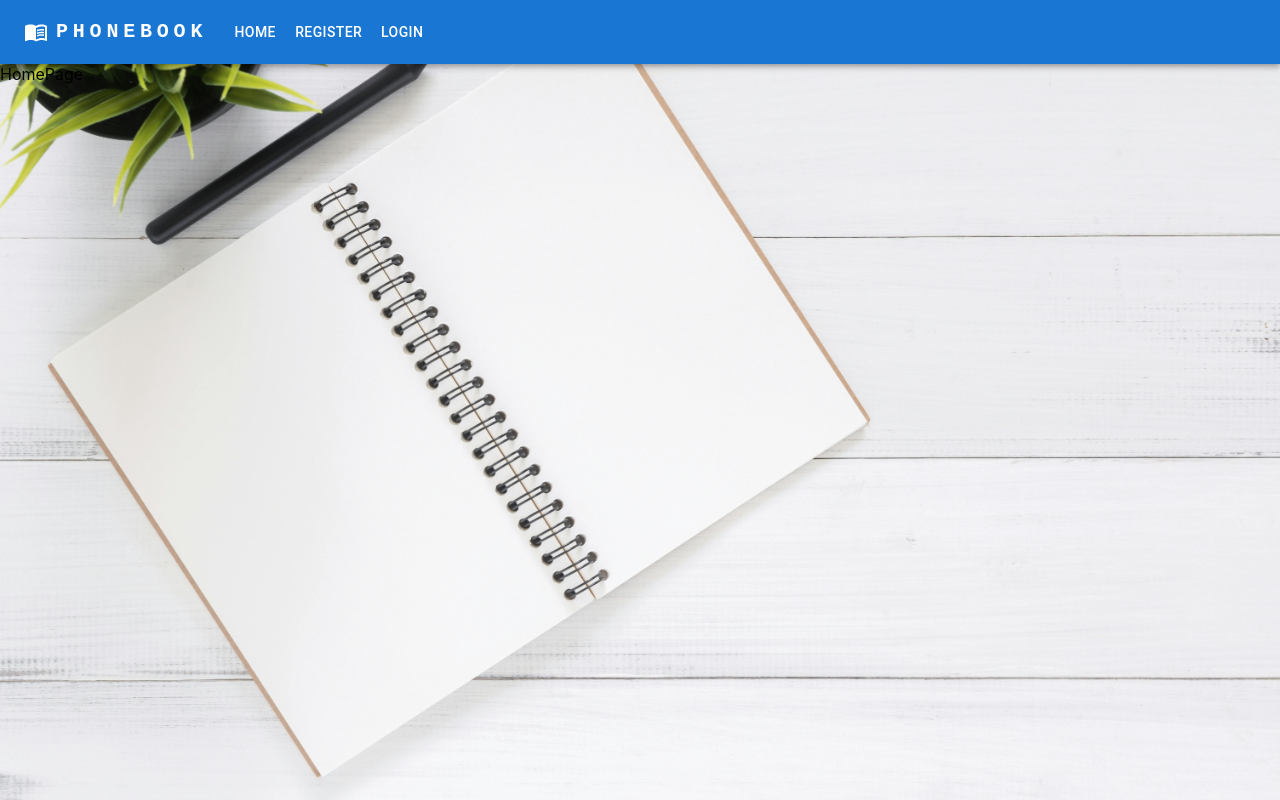
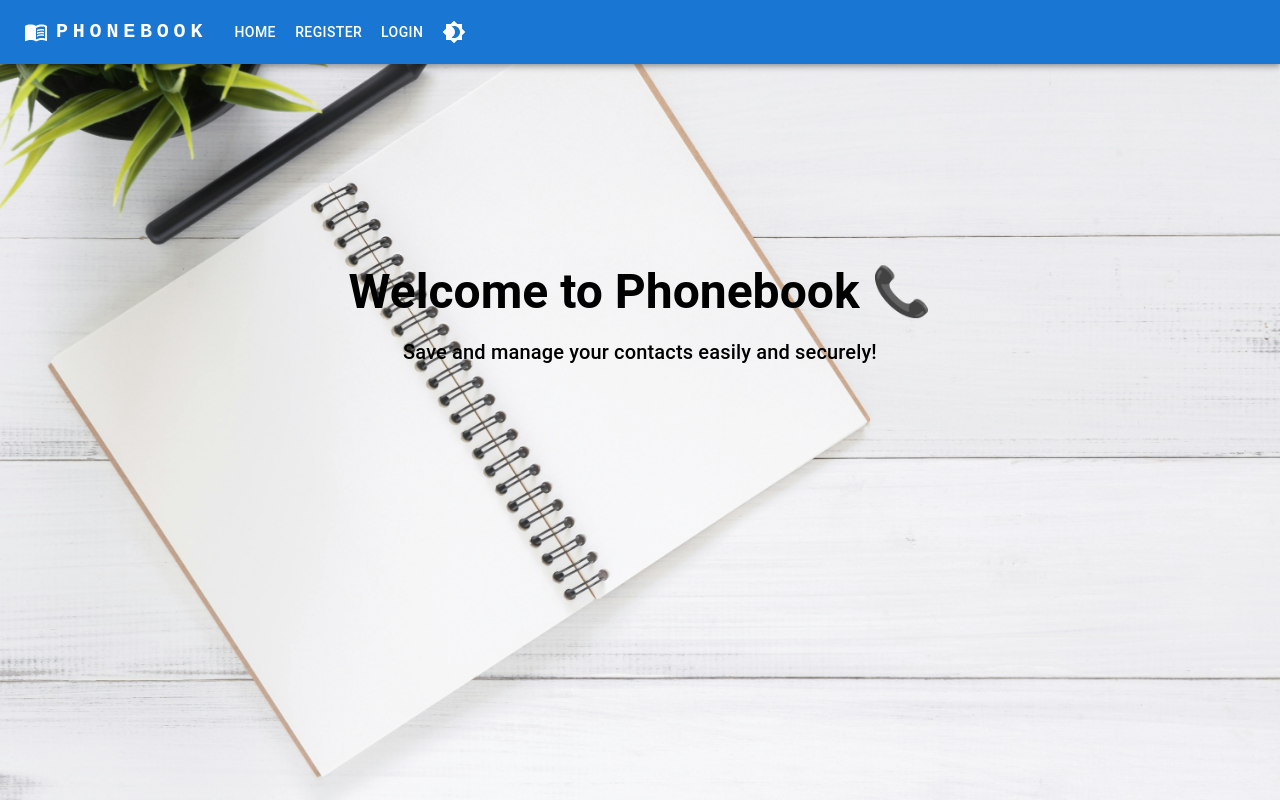
Before and after one commit to OlexTS/react-project, a React (Vite) app: page / in a window 1280 px wide. Built offline with nearby package versions, Linux system fonts and the light colour scheme.

Commit message:
add darkmode

```diff
--- a/src/components/AppBar/AppBar.jsx
+++ b/src/components/AppBar/AppBar.jsx
@@ -1,15 +1,18 @@
 import { NavLink } from "react-router-dom";
+import { useContext } from "react";
 import useAuth from "../../hooks/useAuth";
 import AuthNav from "../AuthNav/AuthNav";
 import Navigation from "../Navigation/Navigation";
 import UserMenu from "../UserMenu/UserMenu";
 import CustomAppBar from "@mui/material/AppBar";
-import {Box, Toolbar, Typography, Container} from "@mui/material";
+import { Box, Toolbar, Typography, Container, IconButton } from "@mui/material";
 import MenuBookIcon from "@mui/icons-material/MenuBook";
-
+import { ThemeContext } from "../../theme/themeContext";
+import { Brightness4, Brightness7 } from "@mui/icons-material";
 
 const AppBar = () => {
   const { isLoggedIn } = useAuth();
+  const { isDarkMode, toggleMode } = useContext(ThemeContext);
   return (
     <CustomAppBar position="static">
       <Container maxWidth="xl">
@@ -33,7 +36,16 @@ const AppBar = () => {
             PHONEBOOK
           </Typography>
           <Navigation />
-          {isLoggedIn ? <Box sx={{ marginLeft: "auto" }}><UserMenu /></Box> : <AuthNav />}
+          {isLoggedIn ? (
+            <Box sx={{ marginLeft: "auto" }}>
+              <UserMenu />
+            </Box>
+          ) : (
+            <AuthNav />
+          )}
+          <IconButton onClick={toggleMode} color="inherit">
+            {isDarkMode ? <Brightness7 /> : <Brightness4 />}
+          </IconButton>
         </Toolbar>
       </Container>
     </CustomAppBar>
--- /dev/null
+++ b/src/components/Layout/Hero/Hero.jsx
@@ -0,0 +1,19 @@
+import { Typography } from "@mui/material";
+
+const Hero = () => {
+  return (
+    <>
+      <Typography
+        variant="h3"
+        sx={{ fontWeight: 700, textAlign: "center", mt: 25 }}
+      >
+        Welcome to Phonebook 📞
+      </Typography>
+      <Typography variant="h6" sx={{ textAlign: "center", mt: 2, }}>
+        Save and manage your contacts easily and securely!
+      </Typography>
+    </>
+  );
+};
+
+export default Hero;
--- a/src/components/Layout/Layout.jsx
+++ b/src/components/Layout/Layout.jsx
@@ -1,11 +1,15 @@
 import { Outlet } from "react-router-dom";
+import { Suspense } from "react";
 import AppBar from "../AppBar/AppBar";
+import Loader from '../Loader/Loader'
 
 const Layout = () => {
   return (
     <>
       <AppBar />
-      <Outlet/>
+      <Suspense fallback={<Loader/>}>
+        <Outlet />
+      </Suspense>
     </>
   );
 };
--- a/src/main.jsx
+++ b/src/main.jsx
@@ -6,15 +6,18 @@ import { PersistGate } from "redux-persist/integration/react";
 import "./index.css";
 import App from "./components/App";
 import { persistor, store } from "./redux/store";
+import { ThemeProviderWrapper } from "./theme/themeContext";
 
 createRoot(document.getElementById("root")).render(
   <StrictMode>
     <BrowserRouter>
-      <Provider store={store}>
-        <PersistGate loading={null} persistor={persistor}>
-          <App />
-        </PersistGate>
-      </Provider>
+      <ThemeProviderWrapper>
+        <Provider store={store}>
+          <PersistGate loading={null} persistor={persistor}>
+            <App />
+          </PersistGate>
+        </Provider>
+      </ThemeProviderWrapper>
     </BrowserRouter>
   </StrictMode>
 );
--- a/src/pages/HomePage.jsx
+++ b/src/pages/HomePage.jsx
@@ -1,8 +1,9 @@
+import Hero from "../components/Layout/Hero/Hero"
 
 
 const HomePage = () => {
   return (
-    <div>HomePage</div>
+    <><Hero/></>
   )
 }
 
--- /dev/null
+++ b/src/theme/theme.js
@@ -0,0 +1,28 @@
+import { createTheme } from "@mui/material";
+
+export const lightTheme = createTheme({
+  palette: {
+    mode: "light",
+    background: {
+      default: "#f5f5f5",
+      paper: "#fff",
+    },
+    text: {
+      primary: "#000",
+    },
+  },
+});
+
+
+export const darkTheme = createTheme({
+    palette: {
+      mode: "dark",
+      background: {
+        default: "#121212",
+        paper: "#1e1e1e",
+      },
+      text: {
+        primary: "#fff",
+      },
+    },
+  })
--- /dev/null
+++ b/src/theme/themeContext.jsx
@@ -0,0 +1,33 @@
+import { createContext, useMemo, useState } from "react";
+import { darkTheme, lightTheme } from "./theme";
+import { CssBaseline, ThemeProvider } from "@mui/material";
+
+export const ThemeContext = createContext();
+
+export const ThemeProviderWrapper = ({ children }) => {
+  const [isDarkMode, setIsDarkMode] = useState(
+    localStorage.getItem("theme") === "dark"
+  );
+
+  const toggleMode = () => {
+    setIsDarkMode((prevMode) => {
+      const newMode = !prevMode;
+      localStorage.setItem("theme", newMode ? "dark" : "light");
+      return newMode;
+    });
+  };
+
+  const theme = useMemo(
+    () => (isDarkMode ? darkTheme : lightTheme),
+    [isDarkMode]
+  );
+
+  return (
+    <ThemeContext.Provider value={{ isDarkMode, toggleMode }}>
+      <ThemeProvider theme={theme}>
+        <CssBaseline />
+        {children}
+      </ThemeProvider>
+    </ThemeContext.Provider>
+  );
+};
```
